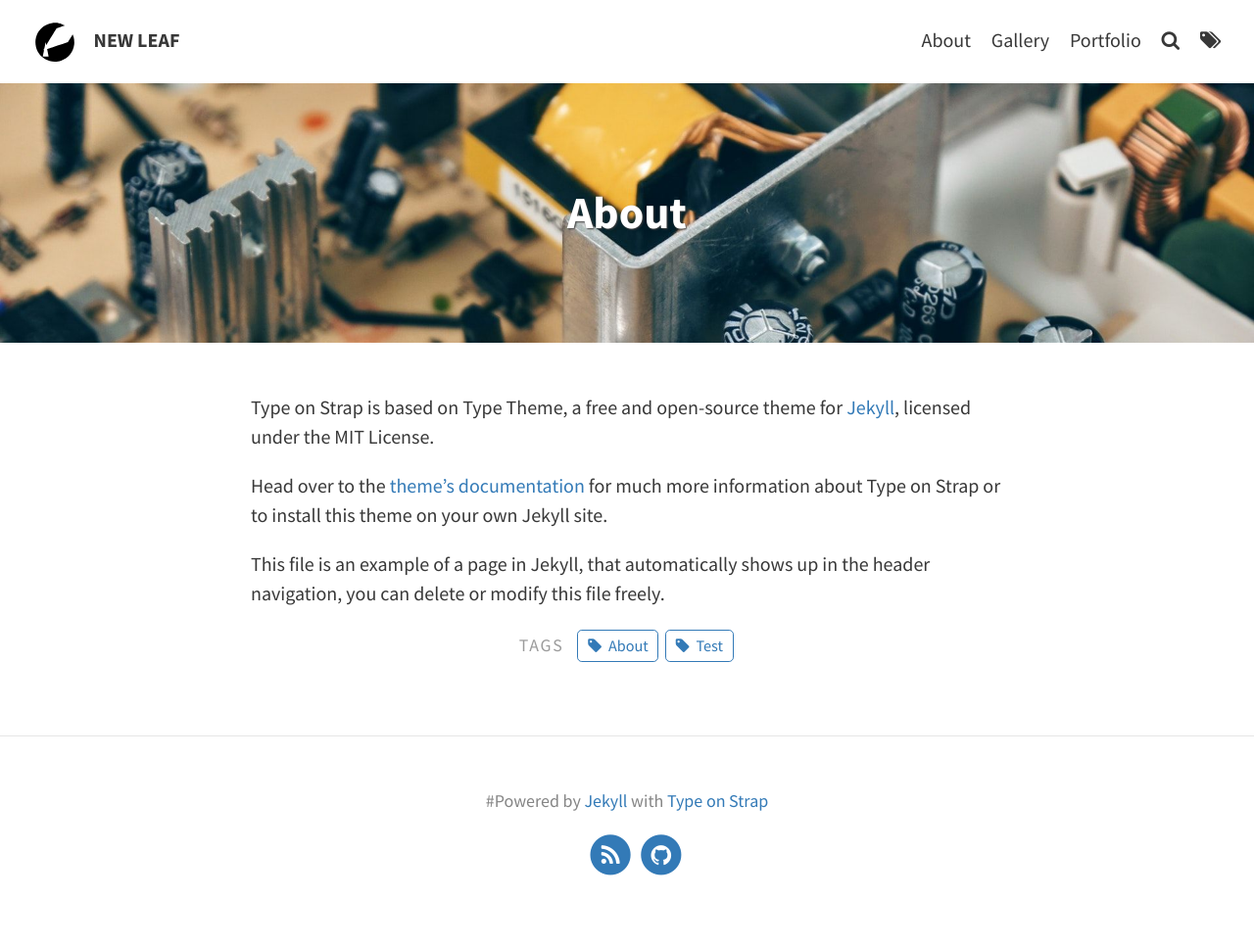
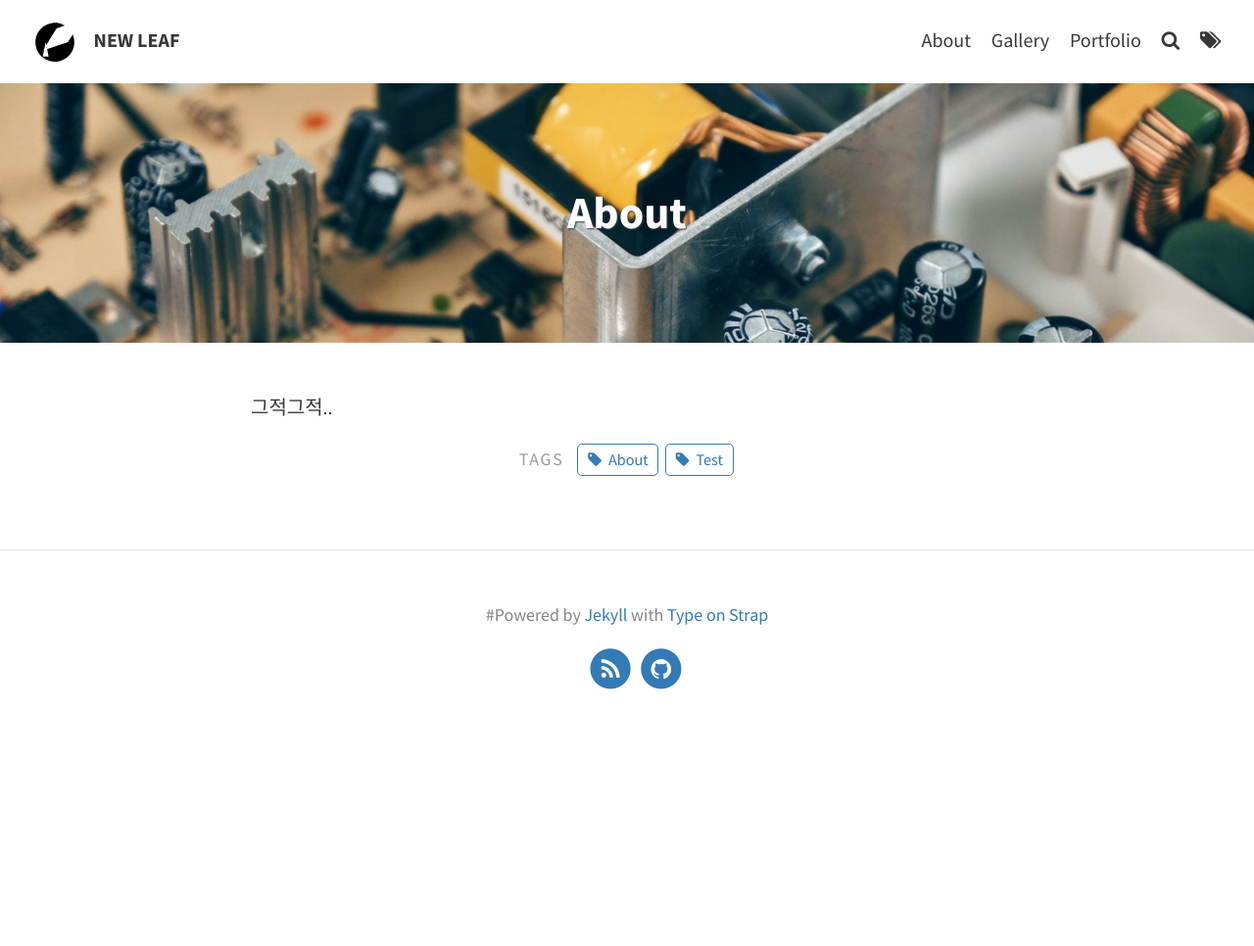
Before and after one commit to gmoon92/gmoon92.github.io, a Jekyll site: the page built from pages/about.md, in a window 1280 px wide. Shown: the whole page at 98% size. Built offline with Jekyll 4.4.1, drawn with Linux system fonts in a browser that asks for light colours; after the commit the page ends 900 px from its top, so only the background shows below that.

Commit message:
about 수정

```diff
--- a/pages/about.md
+++ b/pages/about.md
@@ -6,8 +6,4 @@ feature-img: "assets/img/pexels/circuit.jpeg"
 tags: [About, Test]
 ---
 
-Type on Strap is based on Type Theme, a free and open-source theme for [Jekyll](http://jekyllrb.com/), licensed under the MIT License.
-
-Head over to the [theme's documentation](https://github.io/sylhare/Type-on-Strap) for much more information about Type on Strap or to install this theme on your own Jekyll site.
-
-This file is an example of a page in Jekyll, that automatically shows up in the header navigation, you can delete or modify this file freely.
+그적그적..
```
